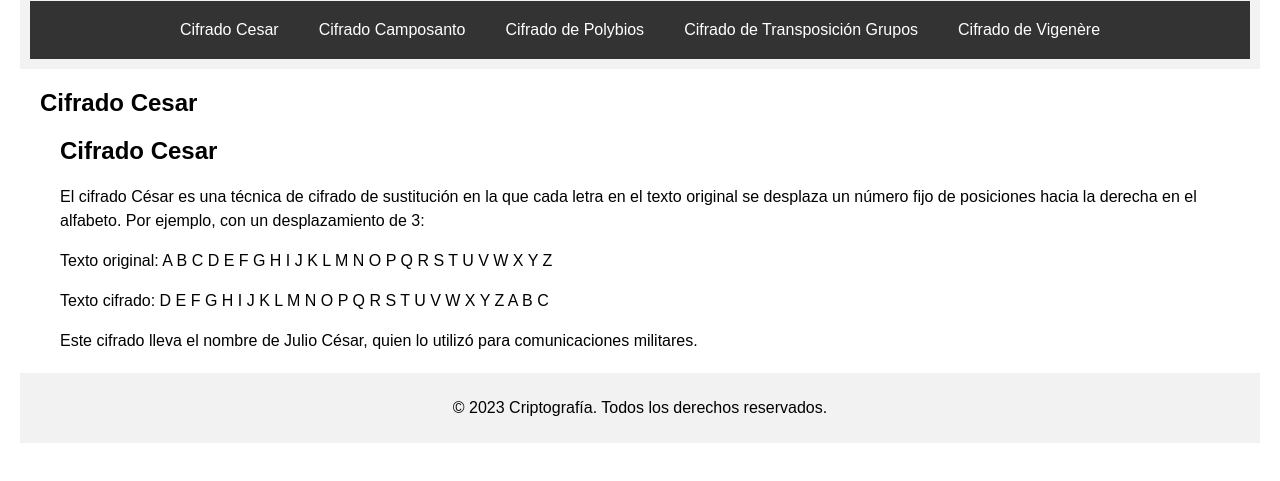
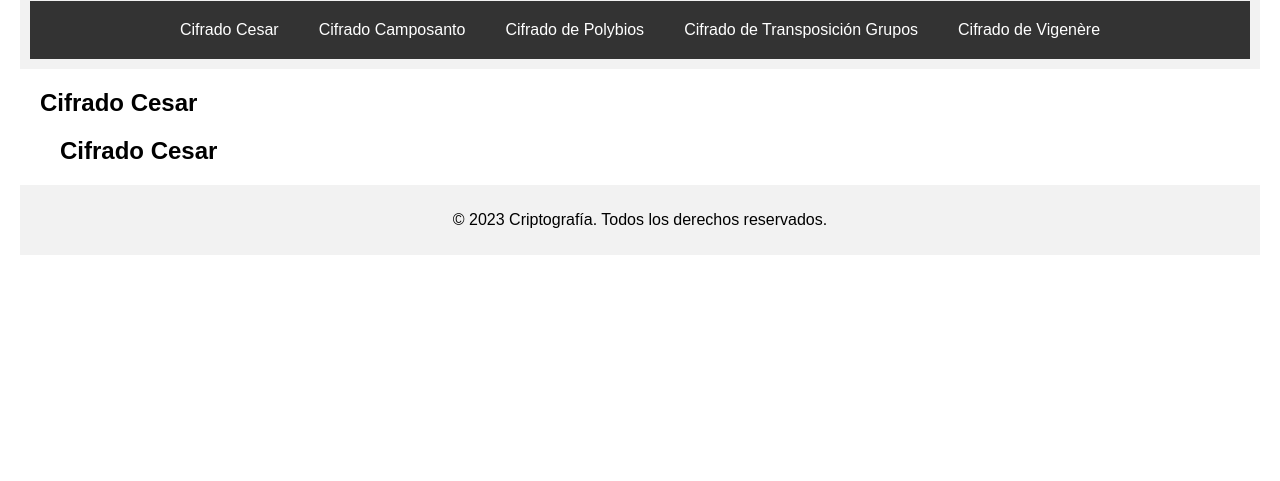
Before and after one commit to joe12345qw/GrupoCripto3, a plain HTML site: page criptografia/cifrado-cesar.html in a window 1280 px wide. Shown: the part 109-590 px from the top of the page. Drawn offline with Linux system fonts and the light colour scheme.

Commit message:
Update cifrado-cesar.html

```diff
--- a/criptografia/cifrado-cesar.html
+++ b/criptografia/cifrado-cesar.html
@@ -23,10 +23,7 @@
             <h2>Cifrado Cesar</h2>
            <section id="cifrado-cesar">
     <h2>Cifrado Cesar</h2>
-    <p>El cifrado César es una técnica de cifrado de sustitución en la que cada letra en el texto original se desplaza un número fijo de posiciones hacia la derecha en el alfabeto. Por ejemplo, con un desplazamiento de 3:</p>
-    <p>Texto original: A B C D E F G H I J K L M N O P Q R S T U V W X Y Z</p>
-    <p>Texto cifrado: D E F G H I J K L M N O P Q R S T U V W X Y Z A B C</p>
-    <p>Este cifrado lleva el nombre de Julio César, quien lo utilizó para comunicaciones militares.</p>
+
 </section>
 
 
```
